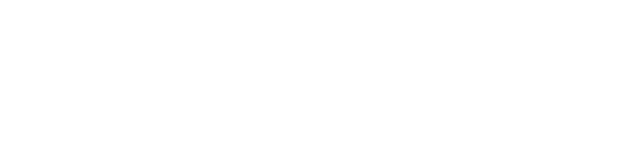
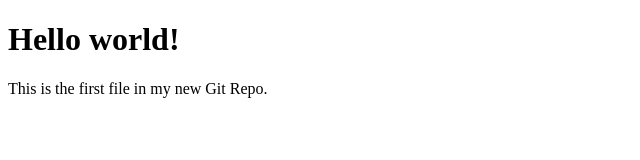
Before and after one commit to Youzfa/myprojectgit, a plain HTML site: page index.html in a window 1280 px wide. Shown: the whole page, without its empty margins (0-640 px from the left). Drawn offline with Linux system fonts and the light colour scheme.

Commit message:
Première version modifiée!

```diff
--- a/index.html
+++ b/index.html
@@ -5,8 +5,12 @@
     <meta http-equiv="X-UA-Compatible" content="IE=edge">
     <meta name="viewport" content="width=device-width, initial-scale=1.0">
     <title>UTILISATION Git</title>
+    <link rel="stylesheet" href="bluestyle.css">
+
 </head>
 <body>
+    <h1>Hello world!</h1>
+    <p>This is the first file in my new Git Repo.</p>
 
 </body>
 </html>
--- /dev/null
+++ b/style.css
@@ -0,0 +1,8 @@
+body {
+    background-color: lightblue;
+}
+
+h1 {
+    color: navy;
+    margin-left: 20px;
+}
```
Also changed, not shown: readme.txt (added).
